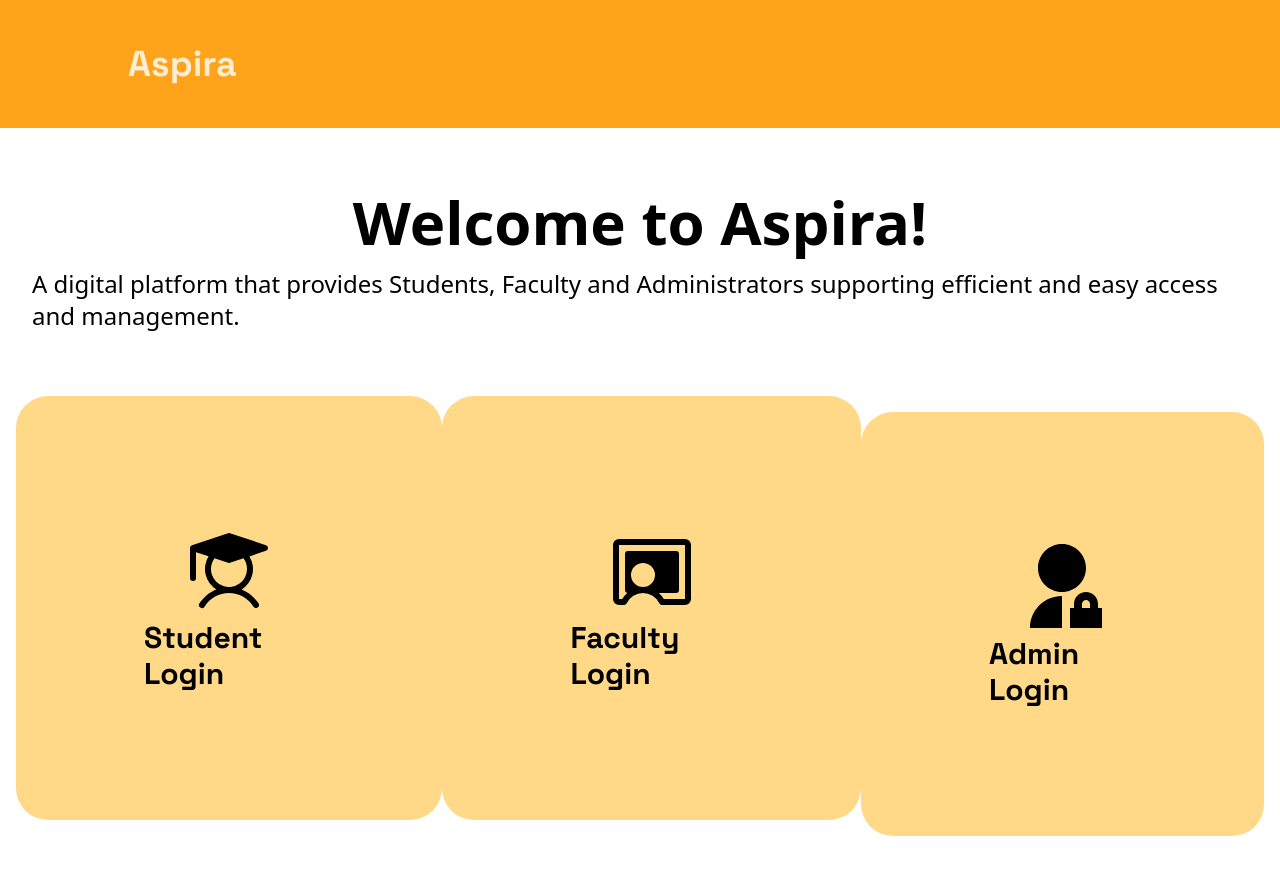
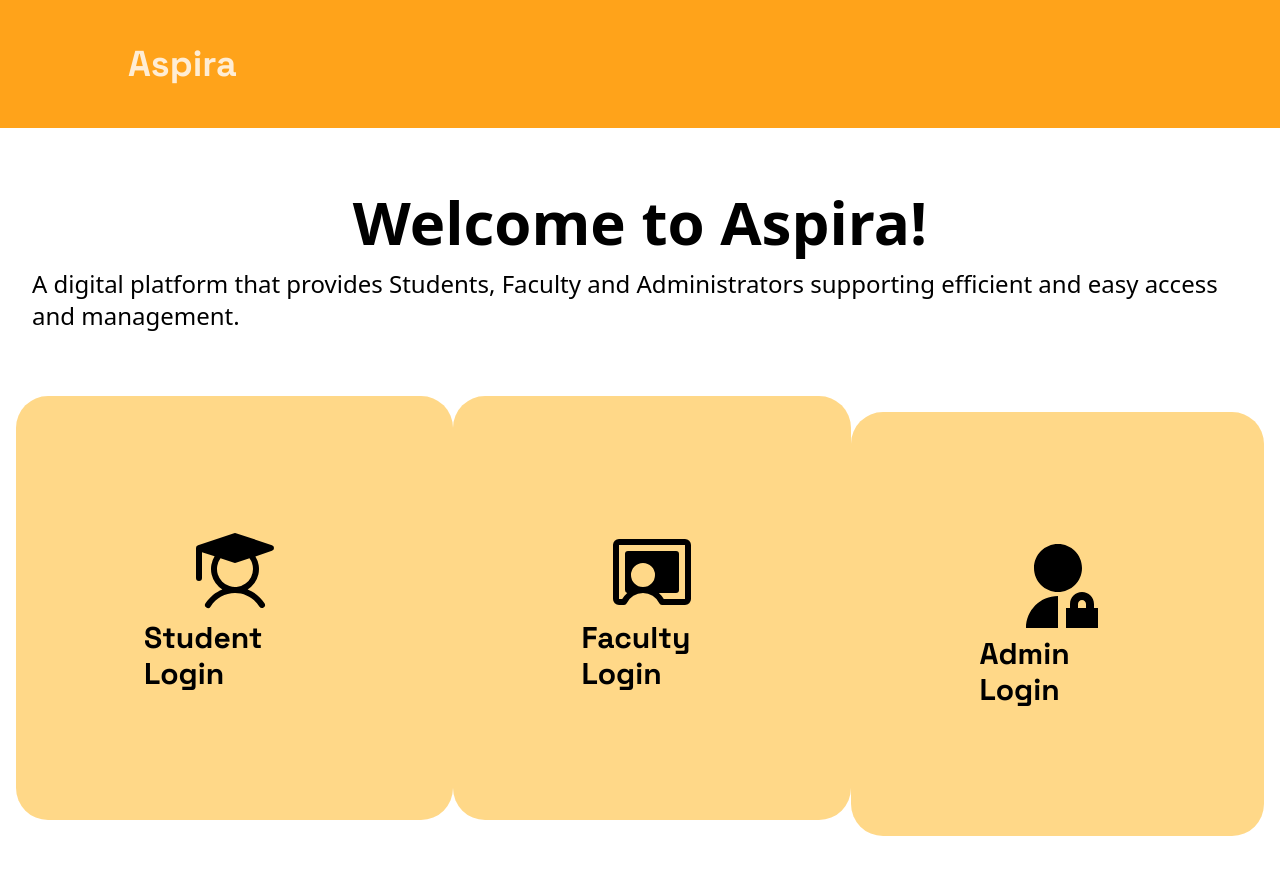
Before and after one commit to rrex971/aspira, a React (Vite) app: page / in a window 1280 px wide. Shown: the top 874 px of the page. Built offline with nearby package versions, Linux system fonts and the light colour scheme.

Commit message:
homechqnge

```diff
--- a/src/screens/Home.jsx
+++ b/src/screens/Home.jsx
@@ -1,5 +1,6 @@
-import { PiStudentFill, PiChalkboardTeacherFill } from "react-icons/pi"
+import { PiStudentFill, PiChalkboardTeacherFill } from "react-icons/pi";
 import { RiAdminFill } from "react-icons/ri";
+import { Link } from "react-router-dom";  // ✅ Import Link
 import LoginButton from "../components/LoginButton";
 
 const Home = () => {
@@ -8,12 +9,18 @@ const Home = () => {
         <div className="font-bold text-3xl md:text-6xl flex justify-center mt-8 md:mt-16">Welcome to Aspira!</div>
         <div className="font-medium text-2xl mx-8 flex justify-center mt-4">A digital platform that provides Students, Faculty and Administrators supporting efficient and easy access and management.</div>
         <div className="flex-col mx-4 flex md:flex-row space-y-8 font-main justify-center md:justify-evenly items-center mb-64 mt-16 h-fit">
-                <LoginButton icon={<PiStudentFill size={96} />} category="Student"/>
+
+            <LoginButton icon={<PiStudentFill size={96} />} category="Student"/>
+
+            {/* ✅ Wrapped Faculty LoginButton with Link */}
+            <Link to="/faculty">
                 <LoginButton icon={<PiChalkboardTeacherFill size={96}/>} category="Faculty"/>
-                <LoginButton icon={<RiAdminFill size={96}/>} category="Admin"/>
+            </Link>
+
+            <LoginButton icon={<RiAdminFill size={96}/>} category="Admin"/>
         </div>
     </div>
-    )
+    );
 }
 
 export default Home;
```
